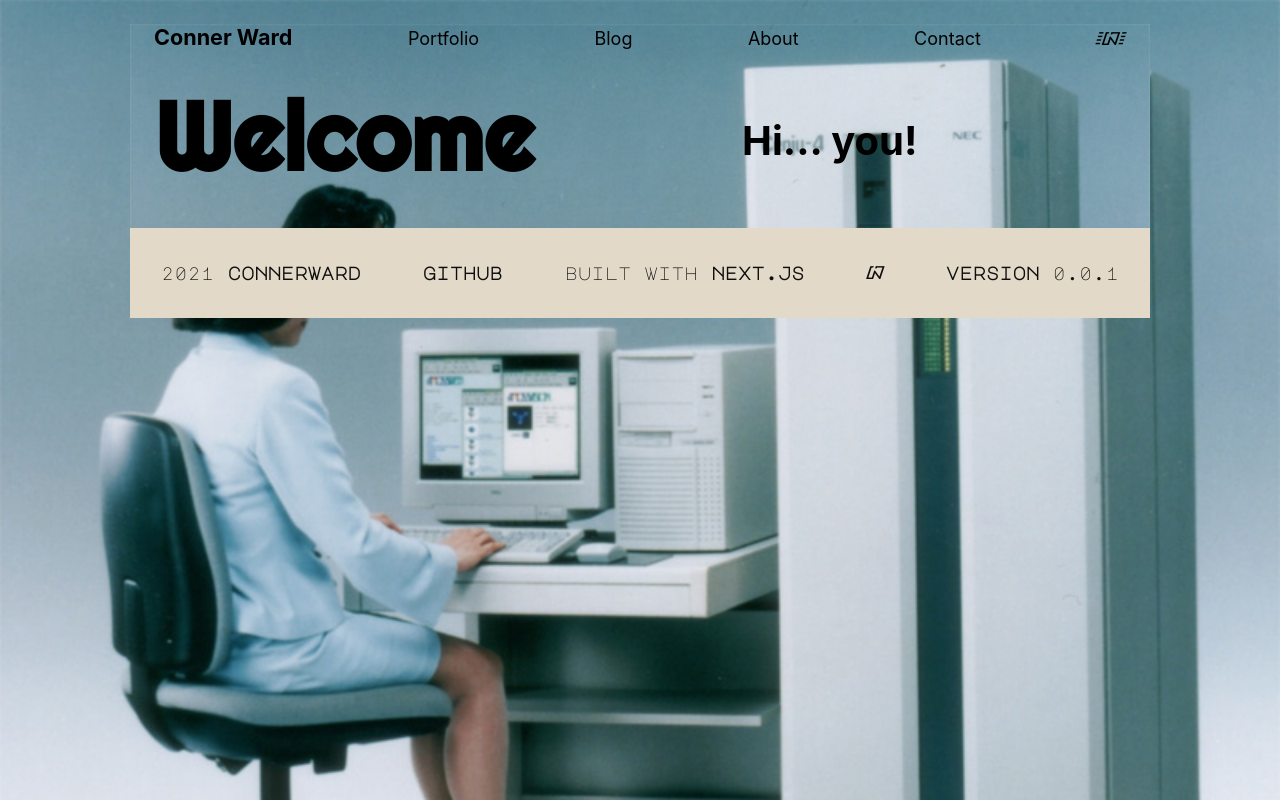
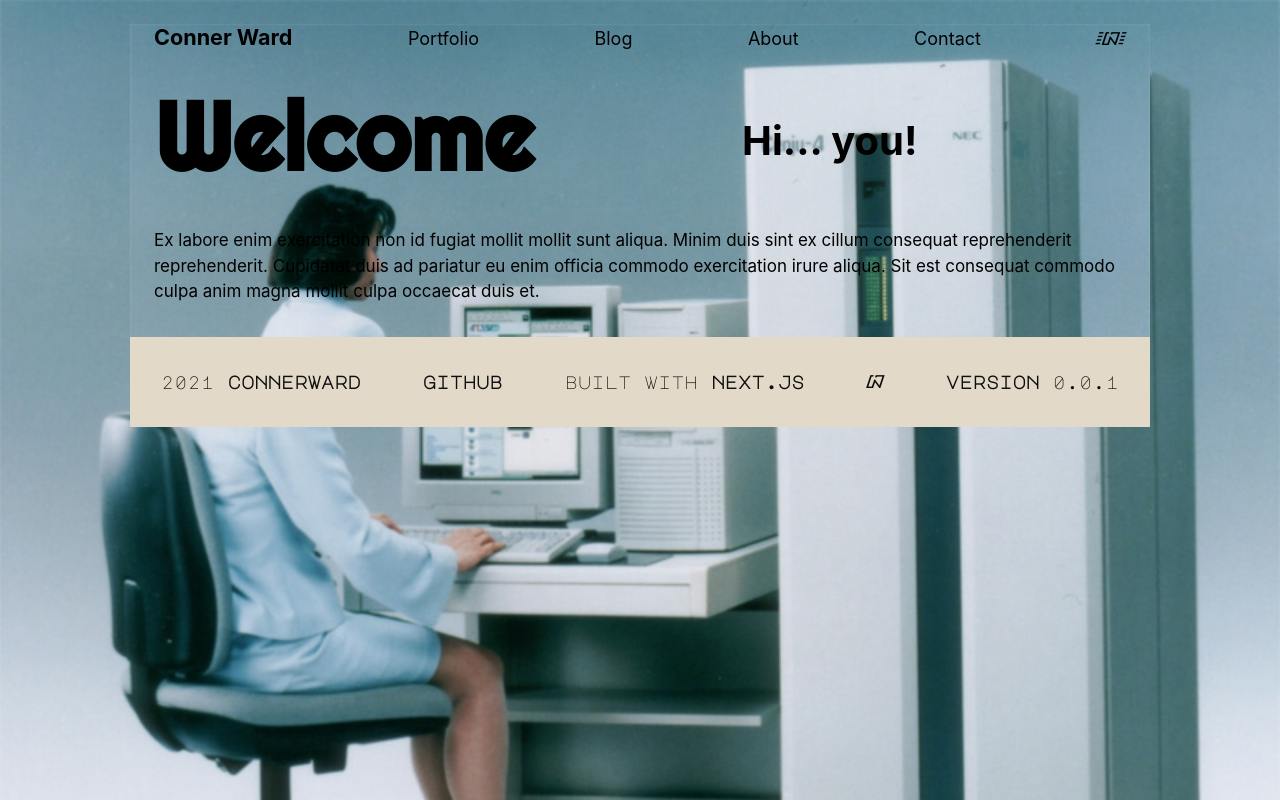
Before and after one commit to connerkward/homepage, a Next.js app: page / in a window 1280 px wide. Built offline with nearby package versions, Linux system fonts and the light colour scheme; a web font is replaced by a local one.

Commit message:
lorem welcome

```diff
--- a/pages/_app.js
+++ b/pages/_app.js
@@ -21,7 +21,7 @@ export default function MyApp(props) {
             <meta name="author" content="Conner Ward" />
             {/* facebook meta tags */}
             <meta property="og:title" content="Conner Ward" />
-            <meta property="og:image" content="https://developer.mozilla.org/static/img/opengraph-logo.png"/>
+            <meta property="og:image" content="https://emojipedia-us.s3.dualstack.us-west-1.amazonaws.com/socialmedia/apple/155/test-tube_1f9ea.png"/>
             <meta property="og:description" content="UX Design, Web Dev, Embedded Software."/>
         </Head>
         <Nav props={{ props: { active: props.pageProps.active}}}></Nav>
--- a/pages/index.js
+++ b/pages/index.js
@@ -6,6 +6,8 @@ var Homepage = (props) => {
     return (
         <div className="main">
             <Headline props={{ title: "Welcome", subtitle: "Hi... you!" }}></Headline>
+            <p> Ex labore enim exercitation non id fugiat mollit mollit sunt aliqua. Minim duis sint ex cillum consequat reprehenderit reprehenderit. Cupidatat duis ad pariatur eu enim officia commodo exercitation irure aliqua. Sit est consequat commodo culpa anim magna mollit culpa occaecat duis et.
+            </p>
         </div>
     );
 
```
